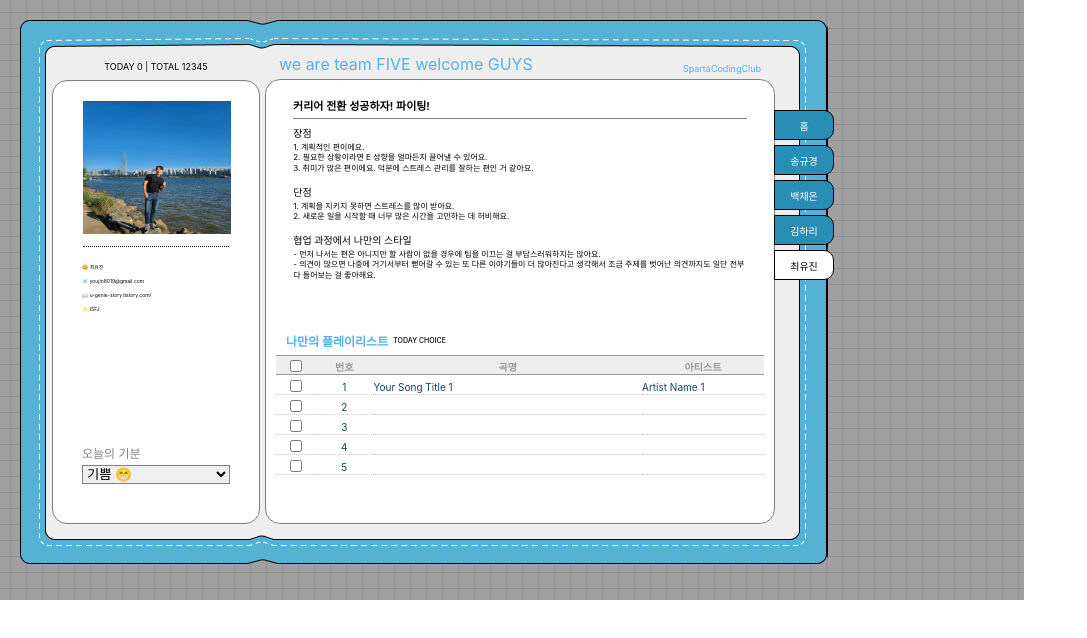
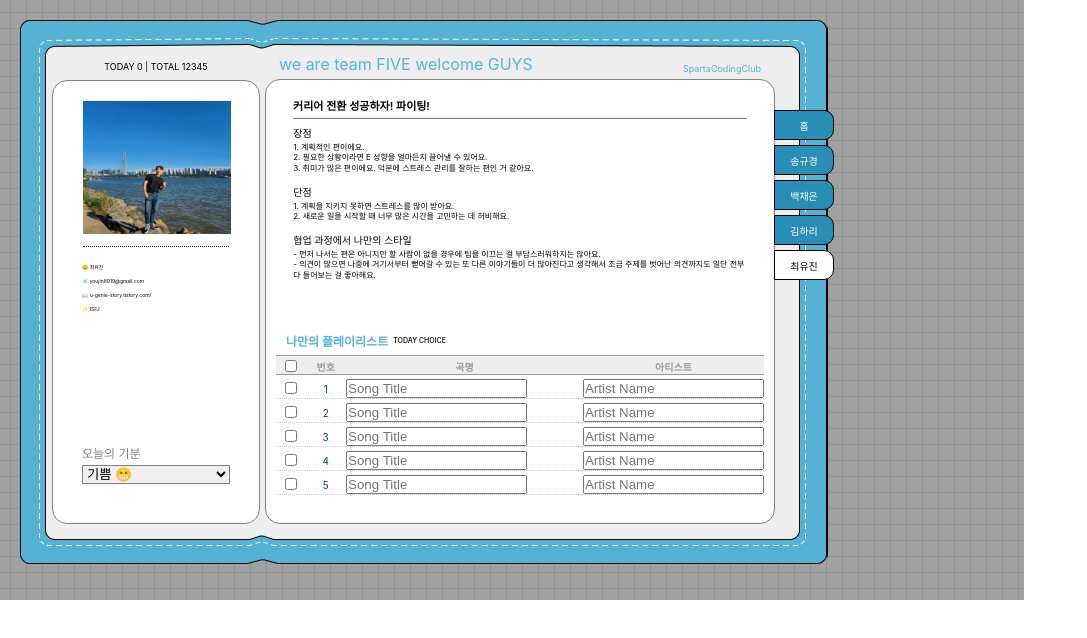
Before and after one commit to Ssong-Q/REACT-on-Cyworld-design, a React (Create React App) app: page /Member4 in a window 1280 px wide. Shown: the top 638 px of the page, without its empty margins (0-1087 px from the left). Built offline with nearby package versions, Linux system fonts and the light colour scheme.

Commit message:
songInput_make5line

```diff
--- a/src/pages/Member4.jsx
+++ b/src/pages/Member4.jsx
@@ -7,14 +7,22 @@ To Do
 -플레이리스트 노래 목록 삭제 기능(+체크박스)
 */
 
-import React from 'react'
-import styled from "@emotion/styled"
+import React, { useState } from 'react';
+import styled from "@emotion/styled";
 import outerboxImage from "../images/outerbox.png";
 import myphotoImage from "../images/me.jpeg";
 import { useNavigate } from 'react-router-dom';
 
 function Member4() {
   const navigate = useNavigate();
+
+  const [songs, setSongs] = useState([
+    { id: 1, songTitle: '', artistName: '' },
+    { id: 2, songTitle: '', artistName: '' },
+    { id: 3, songTitle: '', artistName: '' },
+    { id: 4, songTitle: '', artistName: '' },
+    { id: 5, songTitle: '', artistName: '' },
+  ]);
 
   const menuHome = () => {
     document.getElementById("navHome").style = "color: black; background-color: white;"
@@ -119,42 +127,48 @@ function Member4() {
                 <TitleSubtitle>TODAY CHOICE</TitleSubtitle>
               </WrapperRightBodyBottomTitle>
               <WrapperRIghtBodyBottomTable>
+                <tbody>
                   <tr style={{ width: '100%', height: '20px' }}>
                     <TableHeader style={{ width: "8%", textAlign: "center" }}><input type="checkbox" name="" id="" style={{ width: "12px", height: "12px" }} /></TableHeader>
                     <TableHeader style={{ width: "12%", textAlign: "center" }}>번호</TableHeader>
                     <TableHeader style={{ width: "55%", textAlign: "center" }}>곡명</TableHeader>
                     <TableHeader style={{ width: "25%", textAlign: "center" }}>아티스트</TableHeader>
                   </tr>
-                <tr style={{ width: '100%', height: '20px' }}>
-                  <TableData style={{ width: "8%", textAlign: "center" }}><input type="checkbox" name="" id="" style={{ width: "12px", height: "12px" }} /></TableData>
-                  <TableData style={{ width: "12%", textAlign: "center" }}>1</TableData>
-                  <TableData style={{ width: "55%", textAlign: "left" }}>Your Song Title 1</TableData>
-                  <TableData style={{ width: "25%", textAlign: "left" }}>Artist Name 1</TableData>
+                  {songs.map((song) => (
+              <tr key={song.id} style={{ width: '100%', height: '20px' }}>
+                <TableData style={{ width: "8%", textAlign: "center" }}>
+                  <input type="checkbox" name="" id="" style={{ width: "12px", height: "12px" }} />
+                </TableData>
+                <TableData style={{ width: "12%", textAlign: "center" }}>{song.id}</TableData>
+                <TableData style={{ width: "55%", textAlign: "left" }}>
+                  <input
+                    type="text"
+                    value={song.songTitle}
+                    onChange={(e) => {
+                      const updatedSongs = songs.map((s) =>
+                        s.id === song.id ? { ...s, songTitle: e.target.value } : s
+                      );
+                      setSongs(updatedSongs);
+                    }}
+                    placeholder="Song Title"
+                  />
+                </TableData>
+                <TableData style={{ width: "25%", textAlign: "left" }}>
+                  <input
+                    type="text"
+                    value={song.artistName}
+                    onChange={(e) => {
+                      const updatedSongs = songs.map((s) =>
+                        s.id === song.id ? { ...s, artistName: e.target.value } : s
+                      );
+                      setSongs(updatedSongs);
+                    }}
+                    placeholder="Artist Name"
+                  />
+                </TableData>
               </tr>
-              <tr style={{ width: '100%', height: '20px' }}>
-                <TableData style={{ width: "8%", textAlign: "center" }}><input type="checkbox" name="" id="" style={{ width: "12px", height: "12px" }} /></TableData>
-                <TableData style={{ width: "12%", textAlign: "center" }}>2</TableData>
-                <TableData style={{ width: "55%", textAlign: "left" }}></TableData>
-                <TableData style={{ width: "25%", textAlign: "left" }}></TableData>
-              </tr>
-              <tr style={{ width: '100%', height: '20px' }}>
-                <TableData style={{ width: "8%", textAlign: "center" }}><input type="checkbox" name="" id="" style={{ width: "12px", height: "12px" }} /></TableData>
-                <TableData style={{ width: "12%", textAlign: "center" }}>3</TableData>
-                <TableData style={{ width: "55%", textAlign: "left" }}></TableData>
-                <TableData style={{ width: "25%", textAlign: "left" }}></TableData>
-              </tr>
-              <tr style={{ width: '100%', height: '20px' }}>
-                <TableData style={{ width: "8%", textAlign: "center" }}><input type="checkbox" name="" id="" style={{ width: "12px", height: "12px" }} /></TableData>
-                <TableData style={{ width: "12%", textAlign: "center" }}>4</TableData>
-                <TableData style={{ width: "55%", textAlign: "left" }}></TableData>
-                <TableData style={{ width: "25%", textAlign: "left" }}></TableData>
-              </tr>
-              <tr style={{ width: '100%', height: '20px' }}>
-                <TableData style={{ width: "8%", textAlign: "center" }}><input type="checkbox" name="" id="" style={{ width: "12px", height: "12px" }} /></TableData>
-                <TableData style={{ width: "12%", textAlign: "center" }}>5</TableData>
-                <TableData style={{ width: "55%", textAlign: "left" }}></TableData>
-                <TableData style={{ width: "25%", textAlign: "left" }}></TableData>
-              </tr>
+            ))}
+                </tbody>
               </WrapperRIghtBodyBottomTable>
             </WrapperRightBodyBottom>
           </WrapperRightBody>
@@ -182,9 +196,10 @@ function Member4() {
           }}>최유진</NavigationItemMember4>
         </Navigation>
       </Wrapper>
-    </Outerbox >
-  )
-}
+      </Outerbox>
+      );
+};
+
 
       export default Member4;
 
```
Lines whose indentation alone changed are shown as unchanged.
